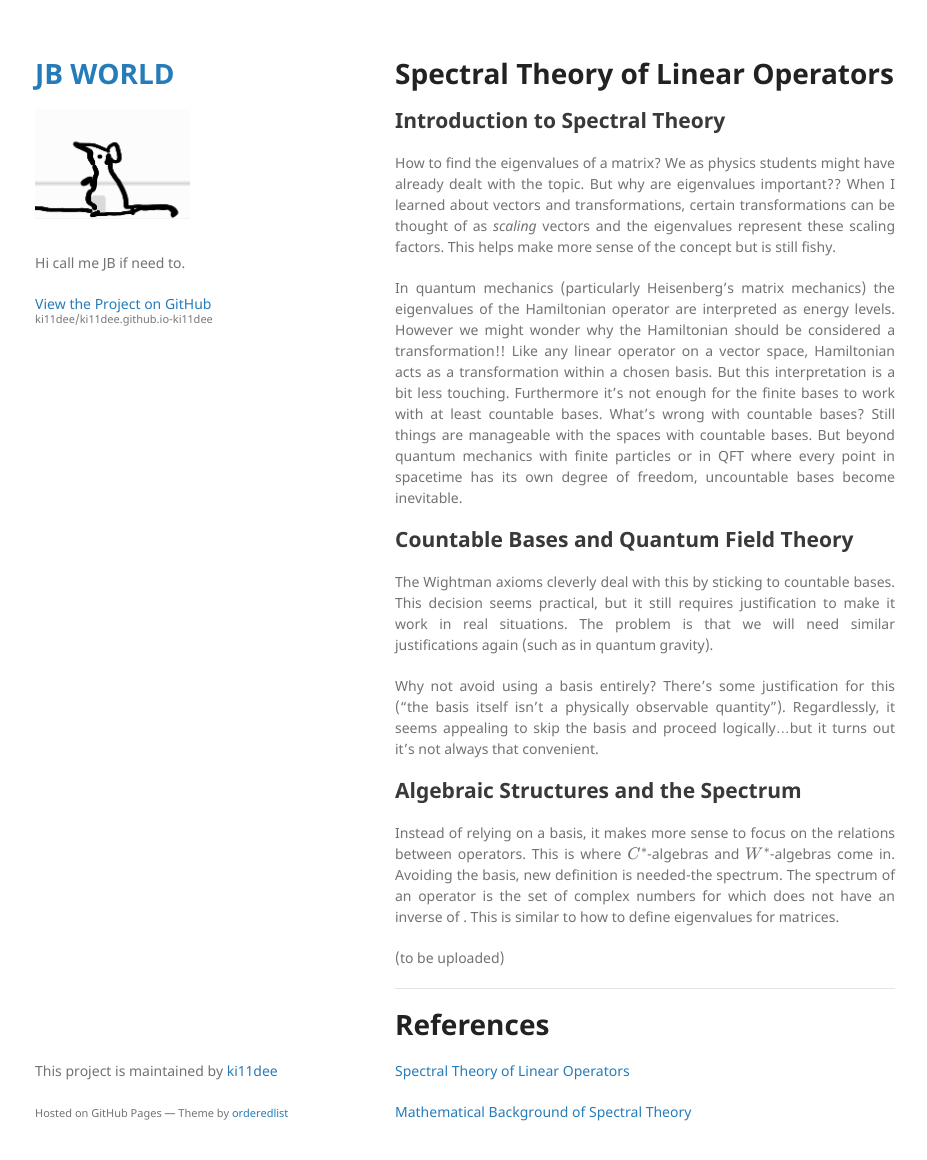
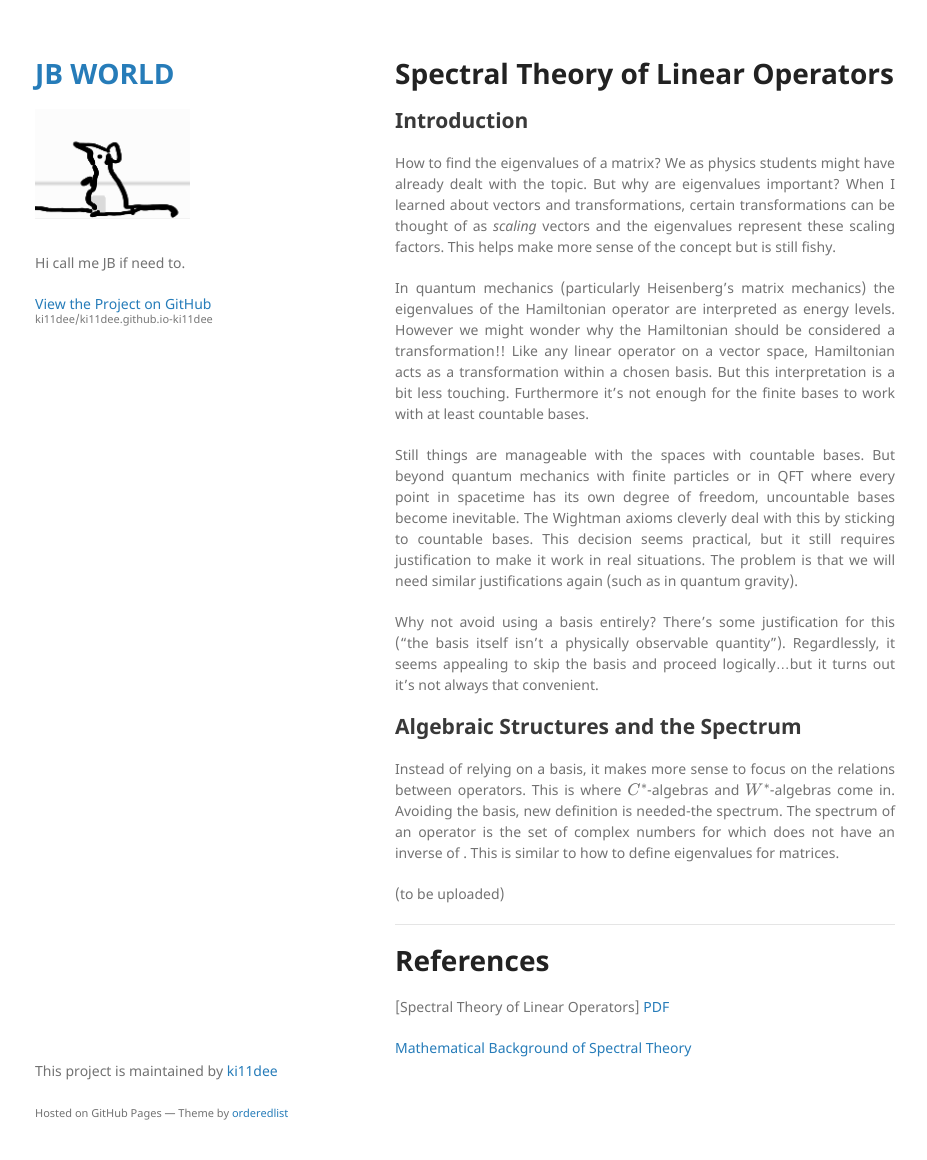
Before and after one commit to ki11dee/ki11dee.github.io-ki11dee, a Jekyll site: the page built from MP/Spectral.md, in a window 1280 px wide and 1192 px high. Shown: the top 1160 px of the window, without its empty margins (175-1102 px from the left). Built offline with Jekyll 4.4.1, drawn with Linux system fonts in a browser that asks for light colours; our own code applies the rules of GitHub Pages for plain Markdown files.

Commit message:
Modify typos

```diff
--- a/MP/Spectral.md
+++ b/MP/Spectral.md
@@ -1,14 +1,12 @@
 # Spectral Theory of Linear Operators
 
-## Introduction to Spectral Theory
+## Introduction
 
-How to find the eigenvalues of a matrix? We as physics students might have already dealt with the topic. But why are eigenvalues important?? When I learned about vectors and transformations, certain transformations can be thought of as *scaling* vectors and the eigenvalues represent these scaling factors. This helps make more sense of the concept but is still fishy.
+How to find the eigenvalues of a matrix? We as physics students might have already dealt with the topic. But why are eigenvalues important? When I learned about vectors and transformations, certain transformations can be thought of as *scaling* vectors and the eigenvalues represent these scaling factors. This helps make more sense of the concept but is still fishy.
 
-In quantum mechanics (particularly Heisenberg's matrix mechanics) the eigenvalues of the Hamiltonian operator are interpreted as energy levels. However we might wonder why the Hamiltonian should be considered a transformation!! Like any linear operator on a vector space, Hamiltonian acts as a transformation within a chosen basis. But this interpretation is a bit less touching. Furthermore it's not enough for the finite bases to work with at least countable bases. What's wrong with countable bases? Still things are manageable with the spaces with countable bases. But beyond quantum mechanics with finite particles or in QFT where every point in spacetime has its own degree of freedom, uncountable bases become inevitable.
+In quantum mechanics (particularly Heisenberg's matrix mechanics) the eigenvalues of the Hamiltonian operator are interpreted as energy levels. However we might wonder why the Hamiltonian should be considered a transformation!! Like any linear operator on a vector space, Hamiltonian acts as a transformation within a chosen basis. But this interpretation is a bit less touching. Furthermore it's not enough for the finite bases to work with at least countable bases.
 
-## Countable Bases and Quantum Field Theory
-
-The Wightman axioms cleverly deal with this by sticking to countable bases. This decision seems practical, but it still requires justification to make it work in real situations. The problem is that we will need similar justifications again (such as in quantum gravity).
+Still things are manageable with the spaces with countable bases. But beyond quantum mechanics with finite particles or in QFT where every point in spacetime has its own degree of freedom, uncountable bases become inevitable. The Wightman axioms cleverly deal with this by sticking to countable bases. This decision seems practical, but it still requires justification to make it work in real situations. The problem is that we will need similar justifications again (such as in quantum gravity).
 
 Why not avoid using a basis entirely? There's some justification for this ("the basis itself isn't a physically observable quantity"). Regardlessly, it seems appealing to skip the basis and proceed logically...but it turns out it's not always that convenient.
 
@@ -21,6 +19,6 @@
 
 ---
 # References
-[Spectral Theory of Linear Operators](./Spectral_Theory.pdf)
+[Spectral Theory of Linear Operators] [PDF](./Spectral_Theory.pdf)
 
 [Mathematical Background of Spectral Theory](https://en.wikipedia.org/wiki/Spectral_theory)
```
